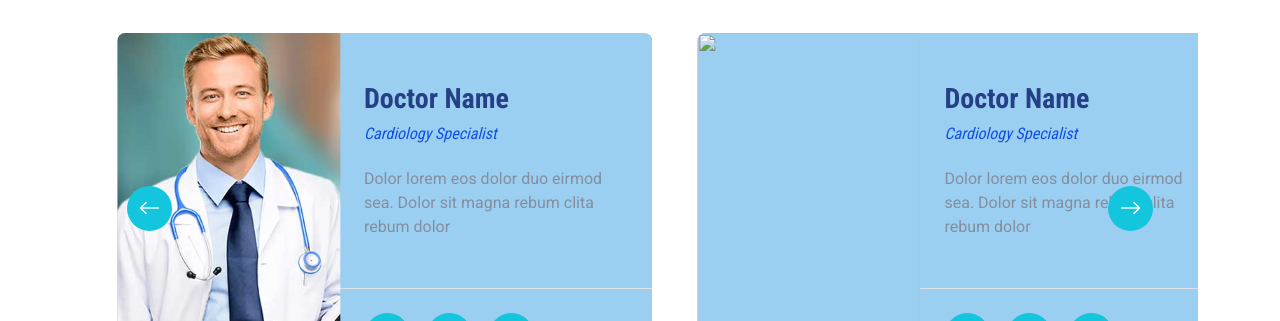
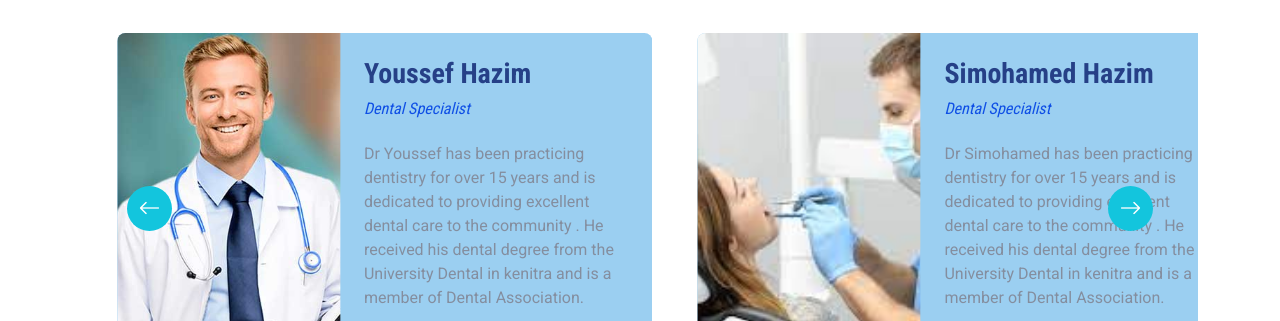
Before and after one commit to BahijaHm/cabinet-dentaire, a plain HTML site: page team.html in a window 1280 px wide. Shown: the part 373-694 px from the top of the page. Drawn offline with nearby package versions, Linux system fonts and the light colour scheme.

Commit message:
Update team.html

```diff
--- a/team.html
+++ b/team.html
@@ -103,11 +103,13 @@
 
 
     <!-- Team Start -->
-    <div class="container-fluid py-5">
+
+
+                              <div class="container-fluid py-5">
         <div class="container">
             <div class="text-center mx-auto mb-5" style="max-width: 500px;">
                 <h5 class="d-inline-block text-primary text-uppercase border-bottom border-5">Our Doctors</h5>
-                <h1 class="display-4">Qualified Healthcare Professionals</h1>
+            <h1 class="display-4">Qualified Dental Professionals</h1>
             </div>
             <div class="owl-carousel team-carousel position-relative">
                 <div class="team-item">
@@ -117,9 +119,9 @@
                         </div>
                         <div class="col-12 col-sm-7 h-100 d-flex flex-column">
                             <div class="mt-auto p-4">
-                                <h3>Doctor Name</h3>
-                                <h6 class="fw-normal fst-italic text-primary mb-4">Cardiology Specialist</h6>
-                                <p class="m-0">Dolor lorem eos dolor duo eirmod sea. Dolor sit magna rebum clita rebum dolor</p>
+                                <h3>Ahmed Hazim</h3>
+                                <h6 class="fw-normal fst-italic text-primary mb-4">Dental Specialist</h6>
+                                <p class="m-0"> Dr Ahmed has been practicing dentistry for over 15 years and is dedicated to providing excellent dental care to the community . He received his dental degree from the University Dental in kenitra and is a member of Dental Association.</p>
                             </div>
                             <div class="d-flex mt-auto border-top p-4">
                                 <a class="btn btn-lg btn-primary btn-lg-square rounded-circle me-3" href="#"><i class="fab fa-twitter"></i></a>
@@ -136,9 +138,9 @@
                         </div>
                         <div class="col-12 col-sm-7 h-100 d-flex flex-column">
                             <div class="mt-auto p-4">
-                                <h3>Doctor Name</h3>
-                                <h6 class="fw-normal fst-italic text-primary mb-4">Cardiology Specialist</h6>
-                                <p class="m-0">Dolor lorem eos dolor duo eirmod sea. Dolor sit magna rebum clita rebum dolor</p>
+                                <h3>Youssef Hazim</h3>
+                                <h6 class="fw-normal fst-italic text-primary mb-4">Dental Specialist</h6>
+                                <p class="m-0">Dr Youssef  has been practicing dentistry for over 15 years and is dedicated to providing excellent dental care to the community . He received his dental degree from the University Dental in kenitra and is a member of Dental Association.</p>
                             </div>
                             <div class="d-flex mt-auto border-top p-4">
                                 <a class="btn btn-lg btn-primary btn-lg-square rounded-circle me-3" href="#"><i class="fab fa-twitter"></i></a>
@@ -151,13 +153,13 @@
                 <div class="team-item">
                     <div class="row g-0 bg-light rounded overflow-hidden">
                         <div class="col-12 col-sm-5 h-100">
-                            <img class="img-fluid h-100" src="img/team-3.jpg" style="object-fit: cover;">
+                            <img class="img-fluid h-100" src="dental/dr.jpg" style="object-fit: cover;">
                         </div>
                         <div class="col-12 col-sm-7 h-100 d-flex flex-column">
                             <div class="mt-auto p-4">
-                                <h3>Doctor Name</h3>
-                                <h6 class="fw-normal fst-italic text-primary mb-4">Cardiology Specialist</h6>
-                                <p class="m-0">Dolor lorem eos dolor duo eirmod sea. Dolor sit magna rebum clita rebum dolor</p>
+                                <h3>Simohamed Hazim</h3>
+                                <h6 class="fw-normal fst-italic text-primary mb-4">Dental Specialist</h6>
+                                <p class="m-0">Dr Simohamed has been practicing dentistry for over 15 years and is dedicated to providing excellent dental care to the community . He received his dental degree from the University Dental in kenitra and is a member of Dental Association.</p>
                             </div>
                             <div class="d-flex mt-auto border-top p-4">
                                 <a class="btn btn-lg btn-primary btn-lg-square rounded-circle me-3" href="#"><i class="fab fa-twitter"></i></a>
```
